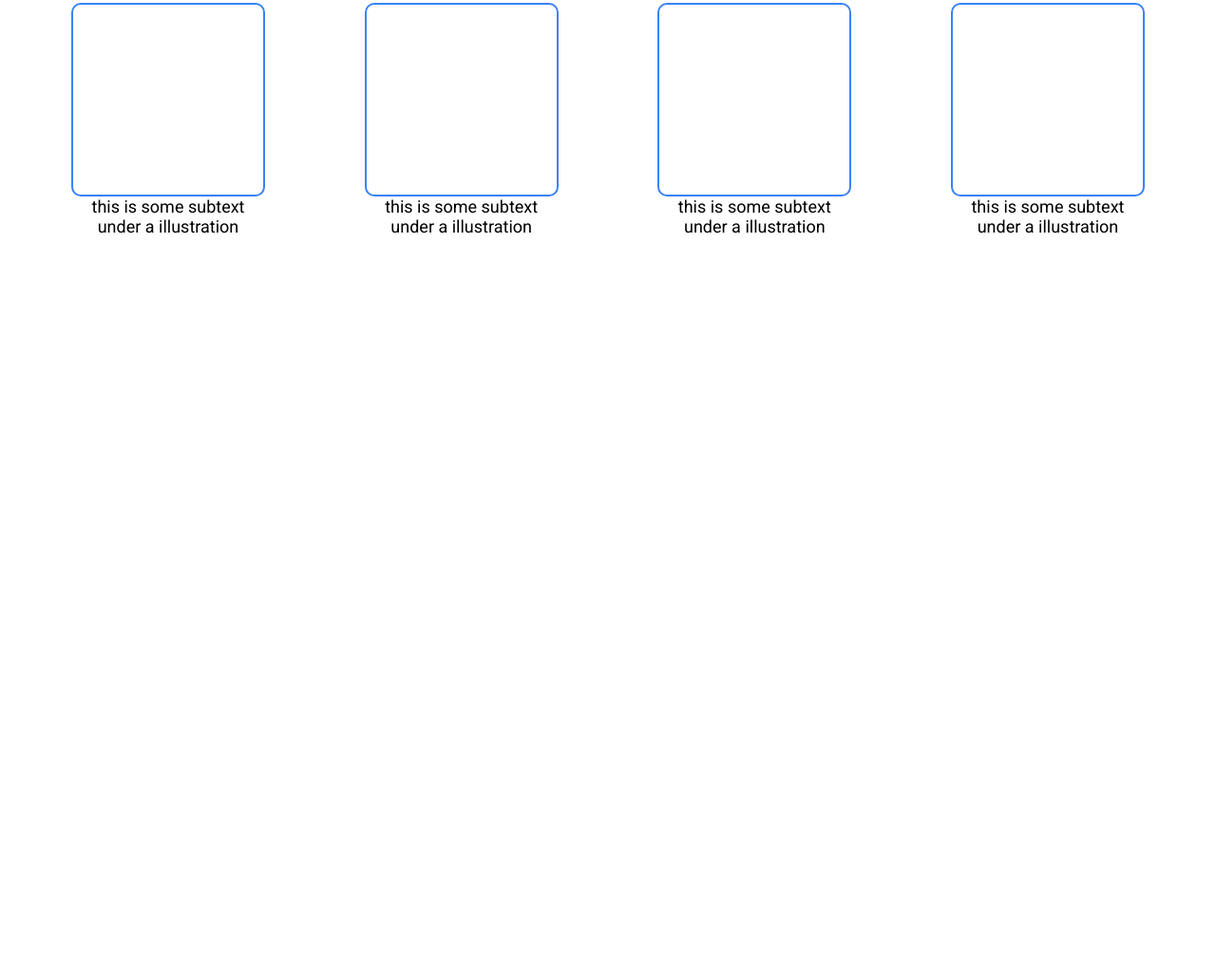
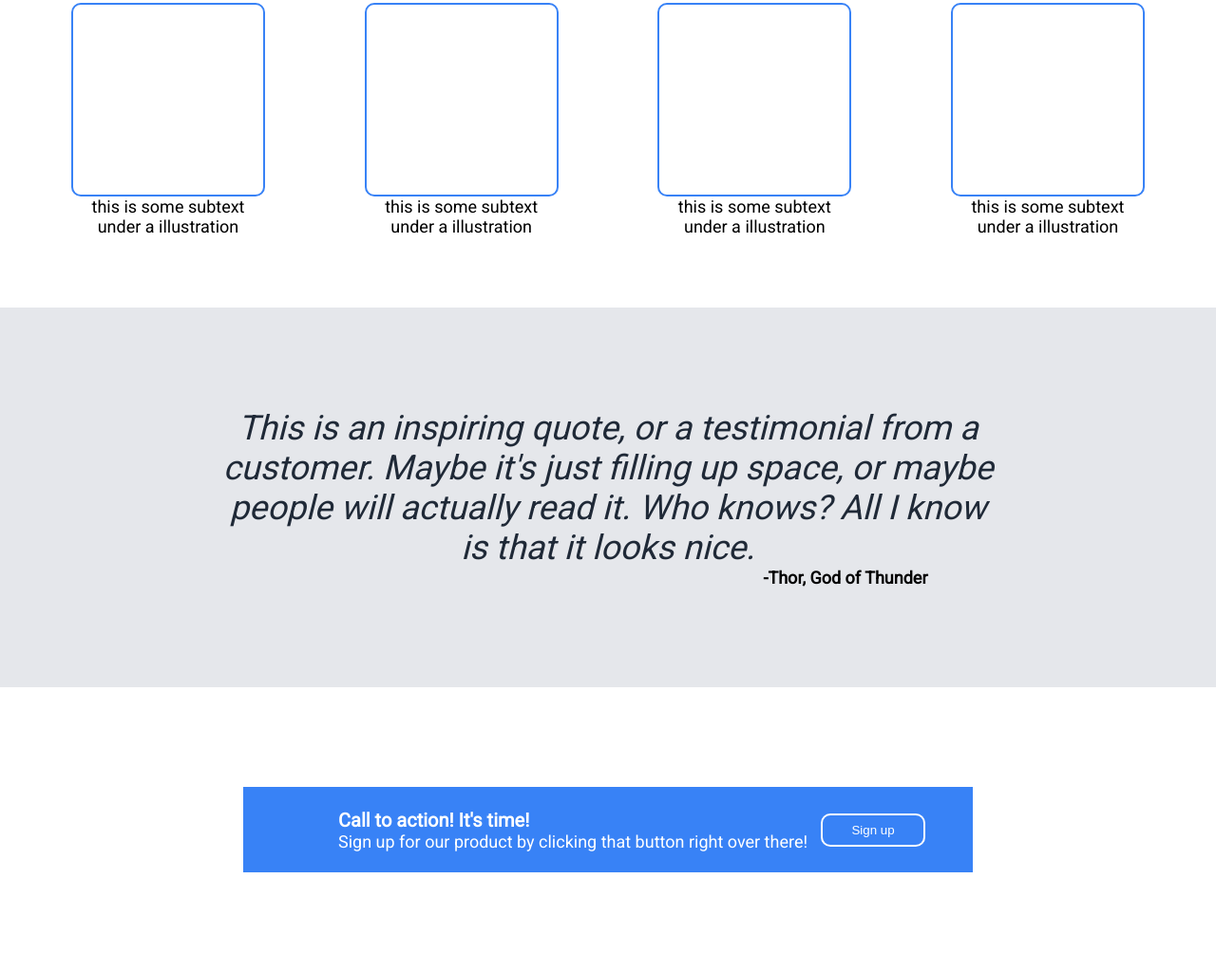
Before and after one commit to Drethetechgeek/landing-page, a plain HTML site: page index.html in a window 1280 px wide. Shown: the part 599-1623 px from the top of the page at 95% size. Before the commit the page ends 923 px from the top, so only its background shows below. Drawn offline with Linux system fonts and the light colour scheme.

Commit message:
last two sections div classes quote with cta cont

```diff
--- a/index.html
+++ b/index.html
@@ -50,5 +50,24 @@
                 </div>
             </div>
         </div>
+        <div class="section-three">
+            <h3>This is an inspiring quote, or a testimonial from a <br>
+                customer. Maybe it's just filling up space, or maybe <br>
+                people will actually read it. Who knows? All I know  <br>
+                is that it looks nice.
+            </h3>
+            <p class="qfrom">-Thor, God of Thunder</p>
+        </div>
+        <div class="section-four">
+            <div class="blue-container">
+                <div class="left">
+                    <h4>Call to action! It's time!</h4>
+                    <p class="calltext">Sign up for our product by clicking that button right over there!</p>
+                </div>
+                <div class="right">
+                    <button type="button" class="ctasignup">Sign up</button>
+                </div>
+            </div>
+        </div>
     </body>
 </html>
```
